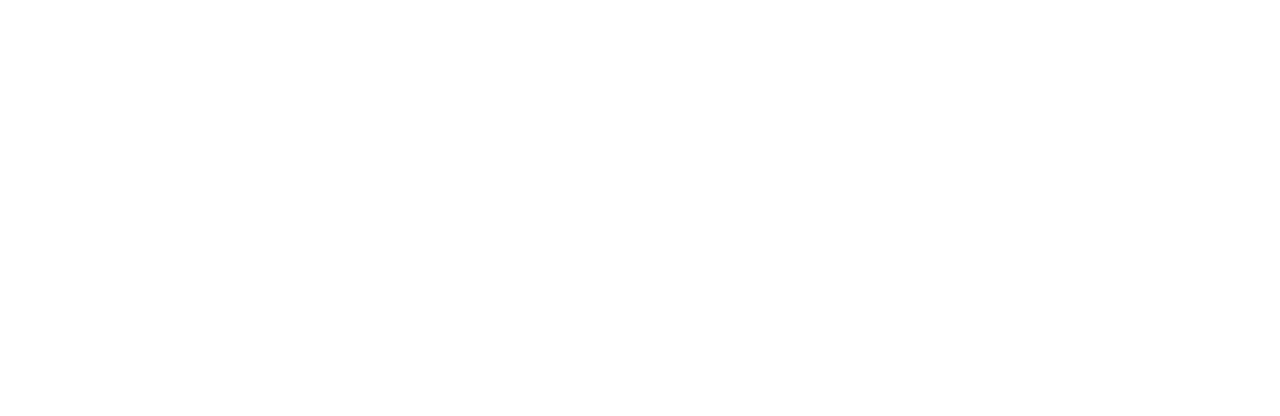
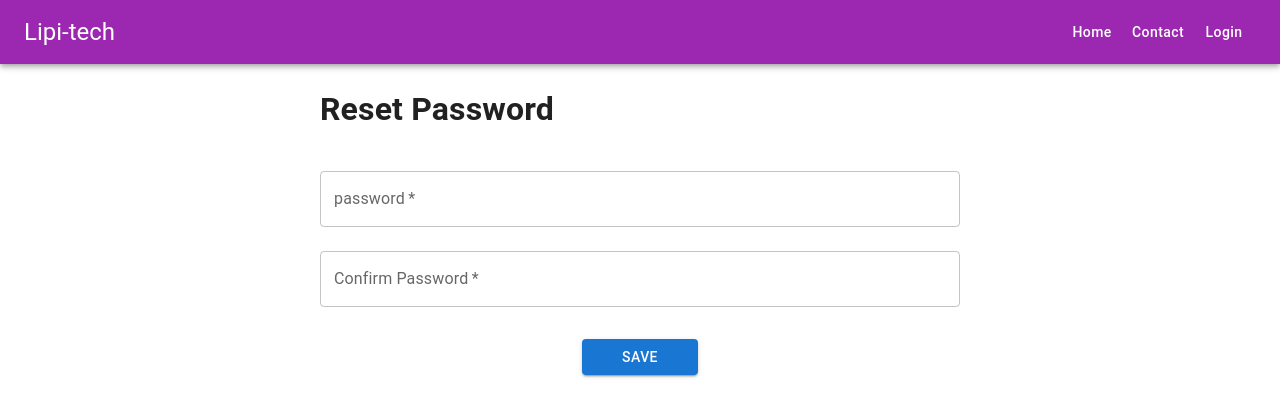
Before and after one commit to Sarvotam/Pilos-react, a React (Create React App) app: page /reset in a window 1280 px wide. Before the commit this address had no page. Shown: the top 416 px of the page. Built offline with nearby package versions, Linux system fonts and the light colour scheme.

Commit message:
Reset password and redirect ot login page

```diff
--- a/src/App.js
+++ b/src/App.js
@@ -5,6 +5,7 @@
 import Contact from "./components/pages/Contact";
 import UserRegistration from "./components/pages/auth/UserRegistration";
 import PasswordRequest from "./components/pages/auth/PasswordRequest";
+import ResetPassword from "./components/pages/auth/ResetPassword";
 
 function App() {
   return (
@@ -16,6 +17,7 @@
             <Route path="contact" element={<Contact />} />
             <Route path='Login' element={<UserRegistration/>} />
             <Route path='passwordRequest' element={<PasswordRequest/>} />
+            <Route path='reset' element={<ResetPassword/>} />
           </Route>
         </Routes>
       </BrowserRouter>
--- a/src/components/pages/auth/PasswordRequest.js
+++ b/src/components/pages/auth/PasswordRequest.js
@@ -31,6 +31,7 @@
 			<>
 				<Grid container justifyContent='center'>
           <Grid item sm={6} xs={12}>
+					<h1>Reset Password</h1>
             <Box component='form' noValidate sx={{ mt: 1 }} id='password-reset-form' onSubmit={handleSubmit}>
               <TextField margin='normal' required fullWidth id='email' name='email' label='Email Address' />
               <Box textAlign='center'>
--- /dev/null
+++ b/src/components/pages/auth/ResetPassword.js
@@ -0,0 +1,55 @@
+import {Grid, TextField, Button, Box, Alert} from "@mui/material"
+import { useState } from "react"
+import { useNavigate } from "react-router-dom"
+
+const ResetPassword = () => {
+  const navigate = useNavigate();
+  const [error, setError] = useState({
+		status: false,
+		msg: "",
+		type: ""
+	})
+
+		const handleSubmit = (e) => {
+			e.preventDefault();
+			// FormData Default from web api [ Could be solved through STATE as well]
+			const data = new FormData(e.currentTarget);
+			const actualData = {
+				password: data.get('password'),
+				password_confirmation: data.get('password_confirmation'),
+			}
+
+			// work for validation
+			if (actualData.password && actualData.password_confirmation && (actualData.password === actualData.password_confirmation)){
+				console.log(actualData);
+				// clear fields after submission complete
+				document.getElementById('password-reset').reset()
+				setError({status: true, msg:"Password reset successful, Redirecting to login page ... ", type: 'success'})
+        setTimeout(() => {
+          navigate("/login")
+        }, 3000)
+			} else {
+				setError({ status: true, msg: "Password and confirm password doesnot match", type: 'error' })
+			}
+		}
+
+    return (
+			<>
+				<Grid container justifyContent='center'>
+          <Grid item sm={6} xs={12}>
+            <h1>Reset Password</h1>
+            <Box component='form' noValidate sx={{ mt: 1 }} id='password-reset' onSubmit={handleSubmit}>
+              <TextField margin='normal' required fullWidth id='password' name='password' label='password' type='password' />
+              <TextField margin='normal' required fullWidth id='password_confirmation' name='password_confirmation' label='Confirm Password' type='password' />
+              <Box textAlign='center'>
+                <Button type='submit' variant='contained' sx={{ mt: 3, mb: 2, px: 5 }} >Save</Button>
+              </Box>
+              {error.status ? <Alert severity={error.type}>{error.msg}</Alert> : ''}
+            </Box>
+          </Grid>
+        </Grid>
+			</>
+		)
+}
+
+export default ResetPassword
```
